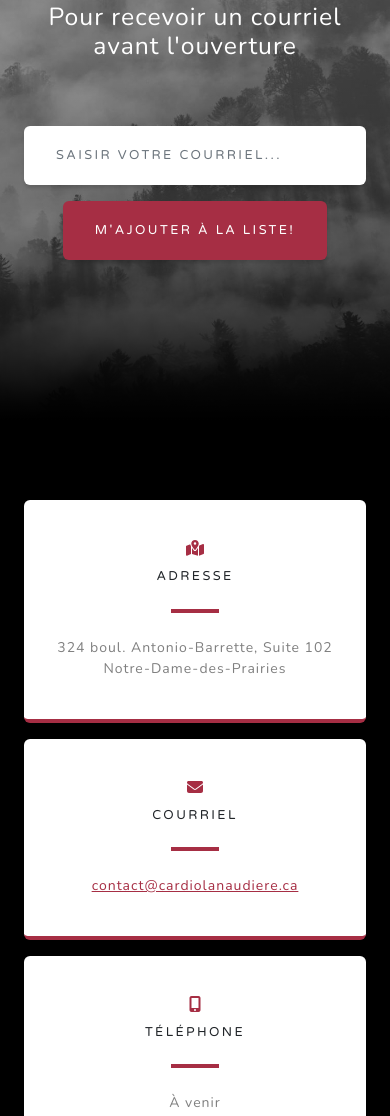
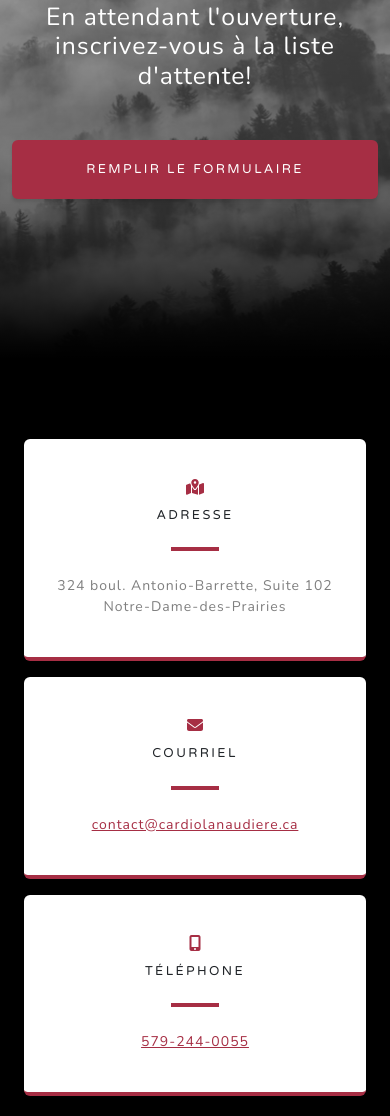
Before and after one commit to ThomasMorrierBompoint/cardiolanaudiere, a plain HTML site: page index.html in a window 390 px wide. Shown: the part 995-2111 px from the top of the page. Drawn offline with nearby package versions, Linux system fonts and the light colour scheme.

Commit message:
Add phone number and waiting list external link

```diff
--- a/index.html
+++ b/index.html
@@ -72,33 +72,11 @@
                 <div class="row gx-4 gx-lg-5">
                     <div class="col-md-10 col-lg-8 mx-auto text-center">
                         <i class="far fa-paper-plane fa-2x mb-2 text-white"></i>
-                        <h2 class="text-white mb-5">Pour recevoir un courriel avant l'ouverture</h2>
+                        <h2 class="text-white mb-5">En attendant l'ouverture, inscrivez-vous à la liste d'attente!</h2>
                         <span class="form-signup" id="contactForm">
-                            <!-- Email address input-->
                             <div class="row input-group-newsletter">
-                                <div class="col-sm-12 col-md-6 mt-3">
-                                    <input class="form-control" id="emailAddress" type="email" placeholder="Saisir votre courriel..." aria-label="Saisir votre courriel..." />
-                                </div>
-                                <div class="col-sm-12 col-md-6 mt-3">
-                                    <button class="btn btn-primary" type="submit" onclick="onSubmitForm()">M'ajouter à la liste!</button>
-                                </div>
+                                <button class="btn btn-primary" type="submit" onclick="onSubmitForm()">Remplir le formulaire</button>
                             </div>
-                            <div class="invalid-feedback mt-2">Un courriel est requis.</div>
-                            <div class="invalid-feedback mt-2">Le courriel n'est pas valide.</div>
-                            <!-- Submit success message-->
-                            <!---->
-                            <!-- This is what your users will see when the form-->
-                            <!-- has successfully submitted-->
-                            <div class="d-none" id="submitSuccessMessage">
-                                <div class="text-center mb-3 mt-2 text-success">
-                                    <div class="fw-bolder">Votre courriel à été ajouté!</div>
-                                </div>
-                            </div>
-                            <!-- Submit error message-->
-                            <!---->
-                            <!-- This is what your users will see when there is-->
-                            <!-- an error submitting the form-->
-                            <div class="d-none" id="submitErrorMessage"><div class="text-center text-danger mb-3 mt-2">Désolé une erreur s'est produite!</div></div>
                         </span>
                     </div>
                 </div>
@@ -138,7 +116,9 @@
                                 <i class="fas fa-mobile-alt text-primary mb-2"></i>
                                 <h4 class="text-uppercase m-0">Téléphone</h4>
                                 <hr class="my-4 mx-auto" />
-                                <div class="small text-black-50">À venir</div>
+                                <div class="small text-black-50">
+                                    <a href="tel:5792440055">579-244-0055</a>
+                                </div>
                             </div>
                         </div>
                     </div>
--- a/js/scripts.js
+++ b/js/scripts.js
@@ -54,27 +54,5 @@ window.addEventListener('DOMContentLoaded', event => {
 });
 
 var onSubmitForm = function () {
-    var removeClassFromElem = function(selector, className) {
-        try {
-            document.body.querySelector(selector).classList.remove(className)
-        } catch (e) {
-
-        }
-    }
-
-    const emailInput = document.body.querySelector('#emailAddress')
-    if (emailInput.value && emailInput.value.includes('@')) {
-        console.log('Sending email', emailInput.value)
-        axios.post(
-            'https://xenblocks.app/cardiolanaudiere/email',
-            { email: emailInput.value },
-            { headers: { 'Content-Type': 'Application/Json' }}
-        )
-            .then(function (response) {
-                removeClassFromElem('#submitSuccessMessage', 'd-none')
-            })
-            .catch(function (error) {
-                removeClassFromElem('#submitErrorMessage', 'd-none')
-            });
-    }
+    window.open('https://clinique-de-cardiologie-lanaudiere.odoo.com/survey/start/8612027c-785b-44da-a8e1-ad2578fc0a78', '_blank')
 }
```
